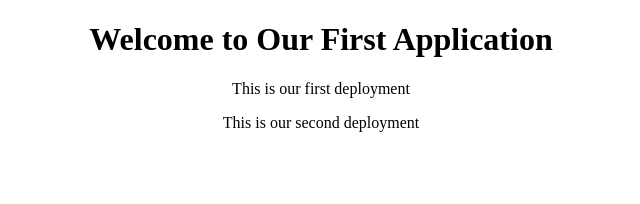
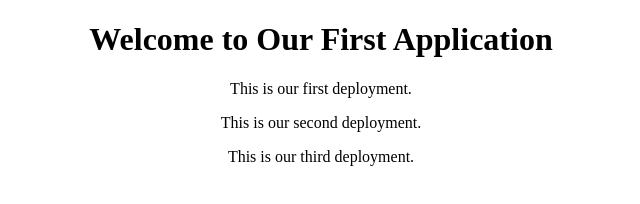
Before and after one commit to CaymanClement/jenkins_layman, a plain HTML site: page index.html in a window 1280 px wide. Shown: the whole page, without its empty margins (319-959 px from the left). Drawn offline with Linux system fonts and the light colour scheme.

Commit message:
My 2nd commit from vs code

```diff
--- a/index.html
+++ b/index.html
@@ -6,8 +6,9 @@
 <body>
 <div style="text-align: center;">
 <h1>Welcome to Our First Application</h1>
-<p>This is our first deployment</p>
-<p>This is our second deployment</p>
+<p>This is our first deployment.</p>
+<p>This is our second deployment.</p>
+<p>This is our third deployment.</p>
 </div>
 </body>
 </html>
```
